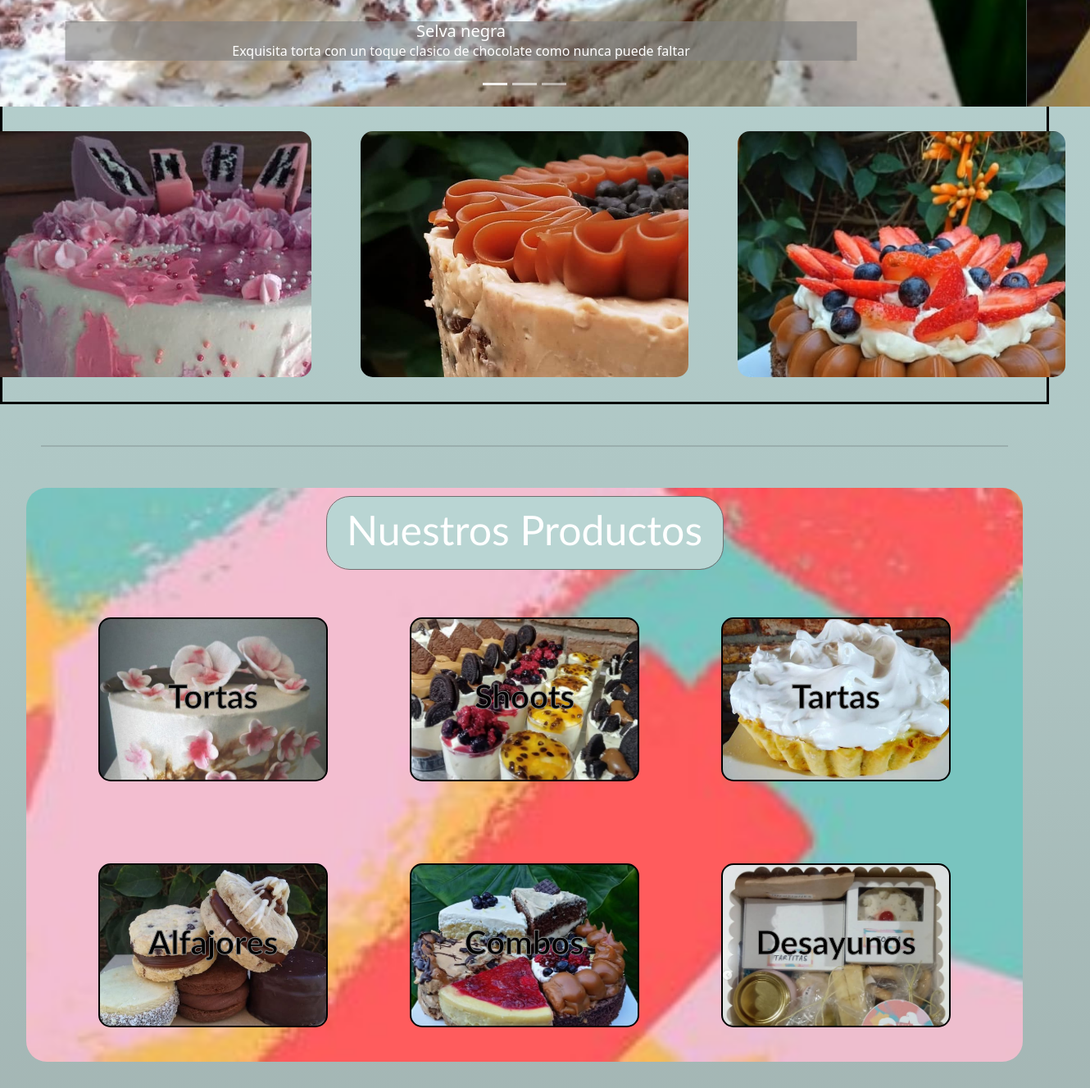
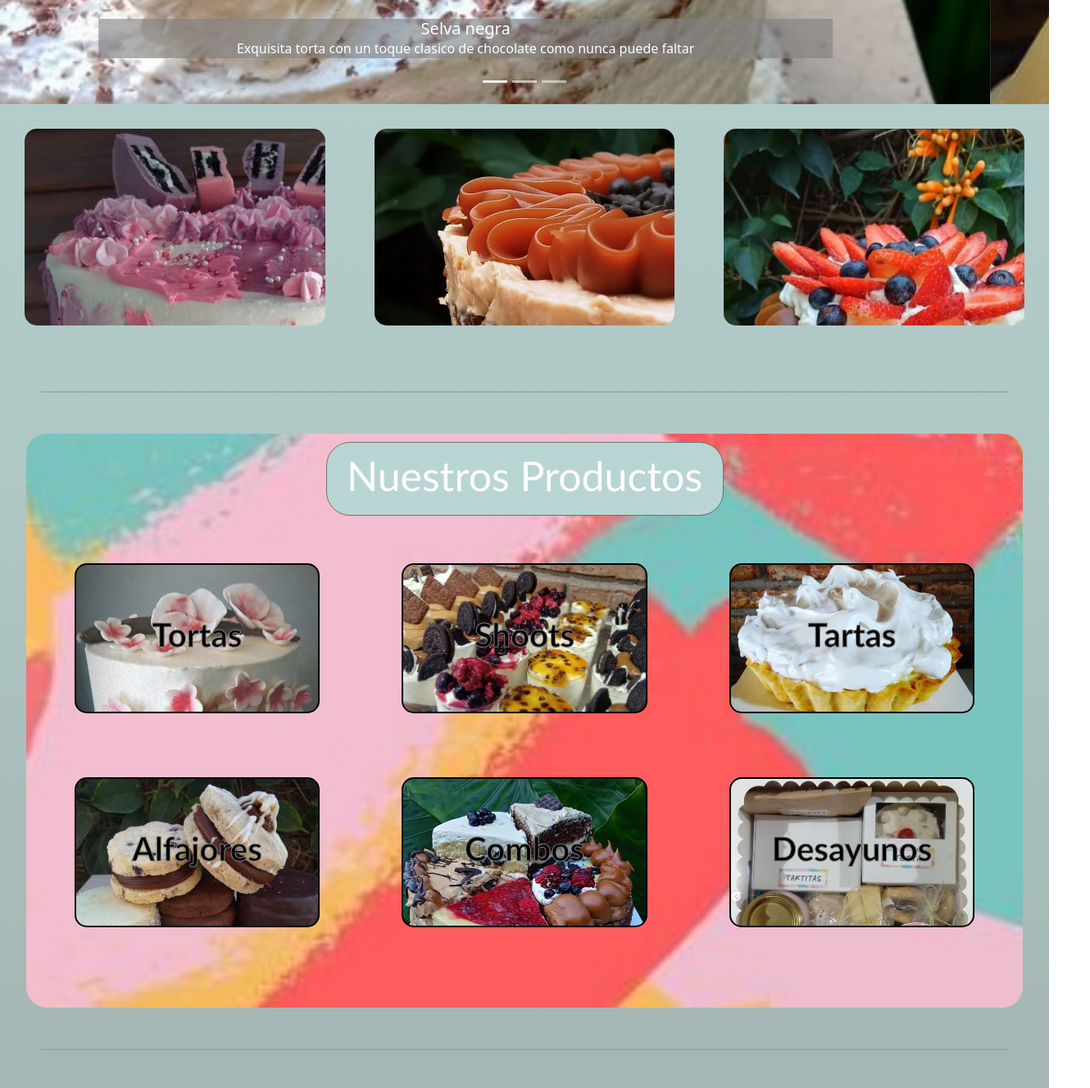
Before and after one commit to lucasbaz/las_chicas, a website: page index.html in a window 1280 px wide. Shown: the part 473-1800 px from the top of the page at 82% size, 1330 px wide, since content can reach past the window. Drawn offline with nearby package versions, Linux system fonts and the light colour scheme; files whose address does not match are found by name.

Commit message:
mas cambios en productos

```diff
--- a/scss/components/_carrousel.scss
+++ b/scss/components/_carrousel.scss
@@ -26,16 +26,16 @@
     justify-content: center;
     grid-template-rows: 1fr 0.5fr;
     grid-template-columns: repeat(3, 1fr);
-    border: 3px solid black;
+    // border: 3px solid black;
     grid-template-areas:
     'carousel carousel carousel'
     'foto1 foto2 foto3';
     .fotos-inicio {
-        position: relative;
+        display: flex;
     /* display: inline-block; */
     /* border: 1px solid gray ; */
-        width: 400px;
-        height: 300px;
+        // width: 400px;
+        // height: 300px;
         margin: 30px;
         border-radius: 15px;
     }
--- a/scss/components/_productos.scss
+++ b/scss/components/_productos.scss
@@ -9,10 +9,8 @@
     grid-template-areas:
     'prod1 prod2 prod3'
     'prod4 prod5 prod6';
-    gap: 100px;
+    gap: 200px;
     justify-items: center;
-    margin-left: 100px;
-    margin-right: 100px;
     margin-top: 50px;
     .prod {
         background-repeat: no-repeat;
@@ -25,8 +23,8 @@
         justify-content: center;
         /* display: inline-block; */
         /* border: 1px solid gray ; */
-        width: 280px;
-        height: 200px;
+        width: 150%;
+        height: 300%;
     }
     .prod1 {
         grid-area: prod1;
```
Also changed, not shown: css/style.css, 1 other file.
